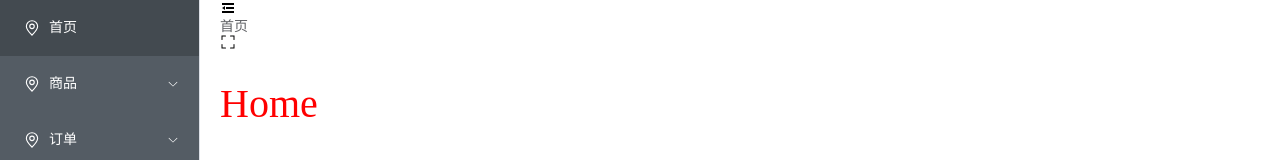
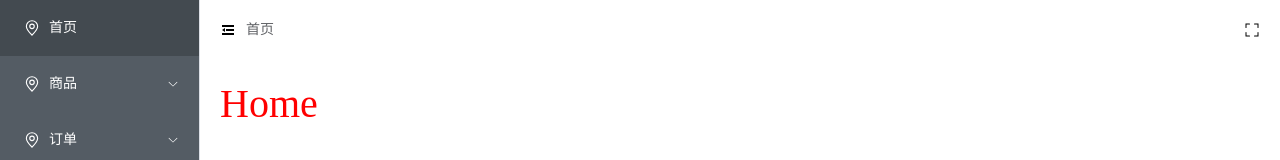
Before and after one commit to 2nonnon/one-one-management, a Vue app: page / in a window 1280 px wide. Shown: the top 160 px of the page. Built offline with nearby package versions, Linux system fonts and the light colour scheme.

Commit message:
chore: header样式修改

```diff
--- a/src/layout/AppHeader/ToggleSideBar.vue
+++ b/src/layout/AppHeader/ToggleSideBar.vue
@@ -1,5 +1,8 @@
 <template>
-  <div @click="handleCollapse">
+  <div
+    class="header_toggle-icon"
+    @click="handleCollapse"
+  >
     <el-icon v-if="store.isCollapse">
       <expand />
     </el-icon>
@@ -20,5 +23,8 @@ const handleCollapse = () => {
 </script>
 
 <style scoped lang="scss">
-
+.header_toggle-icon {
+  display: flex;
+  align-items: center;
+}
 </style>
--- a/src/layout/AppHeader/index.vue
+++ b/src/layout/AppHeader/index.vue
@@ -1,7 +1,13 @@
 <template>
-  <toggle-side-bar />
-  <breadcrumb />
-  <full-screen />
+  <div class="header_container">
+    <div class="header_left">
+      <toggle-side-bar />
+      <breadcrumb />
+    </div>
+    <div class="header_right">
+      <full-screen />
+    </div>
+  </div>
 </template>
 
 <script setup lang="ts">
@@ -10,4 +16,19 @@ import ToggleSideBar from './ToggleSideBar.vue'
 import FullScreen from './FullScreen.vue'
 </script>
 
-<style scoped lang="scss"></style>
+<style scoped lang="scss">
+.header_container {
+  justify-content: space-between;
+  height: 100%;
+}
+.header_container,
+.header_left,
+.header_right {
+  display: flex;
+  align-items: center;
+}
+.header_left,
+.header_right{
+  gap: 0 10px
+}
+</style>
```
